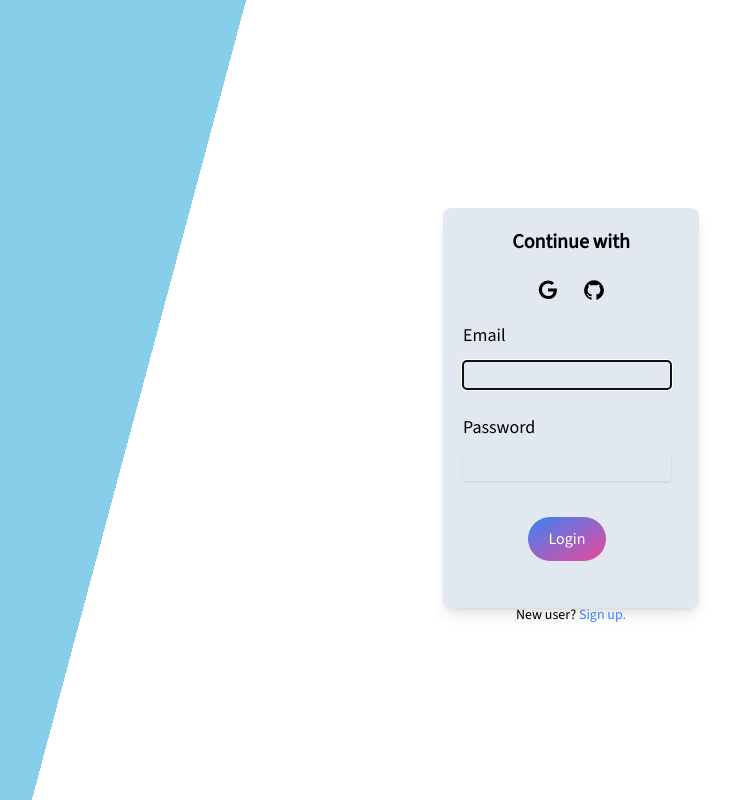
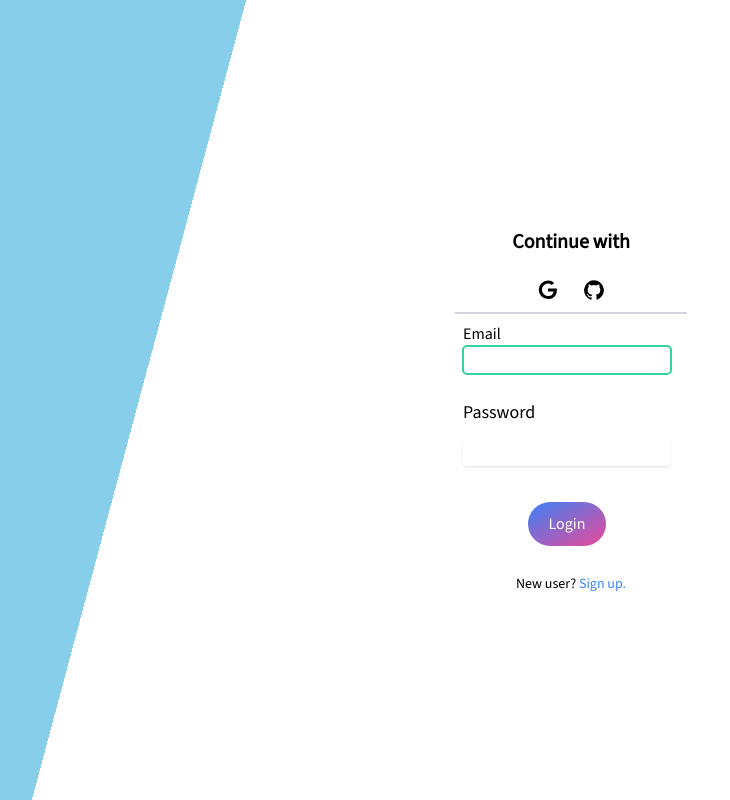
Before and after one commit to thatcatfromspace/kla-project, a React (Vite) app: page / in a window 1280 px wide. Shown: the whole page, without its empty margins (501-1231 px from the left). Built offline with nearby package versions, Linux system fonts and the light colour scheme.

Commit message:
removed box

```diff
--- a/src/LoginForm.jsx
+++ b/src/LoginForm.jsx
@@ -19,7 +19,7 @@ export const LoginForm = () => {
 
   return (
     <div onSubmit={handleSubmit(onSubmit)} className="login-back bg-slate-700 w-full h-screen justify-end min-h-64 flex">
-      <form className="login-form rounded-lg shadow-lg min-h-[50vh] h-[50vh] py-3 px-3 w-64 my-52 bg-slate-200 me-20">
+      <form className="login-form rounded-lg min-h-[50vh] h-[50vh] py-3 px-3 w-64 my-52 me-20">
         <label className="flex justify-center pt-2 font-bold text-xl mb-6" htmlFor="continue-with"> Continue with </label>
         <div className="login-icons flex justify-evenly mx-14 mb-3">
           <Link to="https://github.com" target="_blank">
@@ -33,10 +33,12 @@ export const LoginForm = () => {
             </svg>
           </Link>
         </div>
-        <hr className="[background-color]" />
+        <hr className=" border border-gray-300" />
         <div className="flex flex-col px-2 pt-2 pb-4">
-          <label className="pb-3 text-lg" htmlFor="email"> Email </label>
-          <input type="email" className=" text-sm  bg-transparent px-2 shadow h-7 rounded focus:bg-slate-200 me-2" autoFocus={true} required {...register("email")} ></input>
+          <fieldset>
+            <legend> Email </legend>
+        </fieldset>
+        <input type="email" className=" text-sm bg-transparent px-2 h-7 border border-b-2 border-b-slate-300 rounded focus:outline-emerald-400 focus:border-0 me-2" autoFocus={true} required {...register("email")} ></input>
         </div>
         <div className="flex flex-col px-2 pt-2 pb-4">
           <label className="pb-3 text-lg" htmlFor="password"> Password </label>
@@ -54,7 +56,7 @@ export const LoginForm = () => {
             Sign in with Google
           </button>
         </div> */}
-        <div className="flex justify-center pt-4">
+        <div className="flex justify-center">
         <p className="text-sm">New user? <Link className="text-blue-500 hover:underline visited:text-blue-500" to='/signup'> Sign up.</Link></p>
       </div>
       </form>
--- a/src/index.css
+++ b/src/index.css
@@ -7,4 +7,7 @@
 	.login-back {
 		background-image: linear-gradient(285deg, white 50%, skyblue 50%);
 	}
+  hr {
+    background: slategrey;
+  }
 }
```
